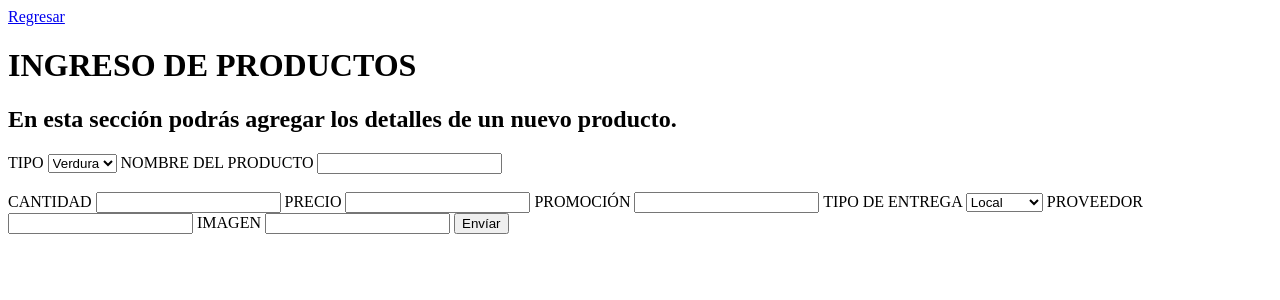
After one commit to KristalPalma/ORGATITO, a PHP site: page /content/AdminProductos/agregar.php in a window 1280 px wide. The commit adds this page. Shown: the top 300 px of the page. Run offline with PHP 8.4, Linux system fonts and the light colour scheme.

Commit message:
CAMBIOS PARA FUNCION PROVEEDORES

```diff
--- /dev/null
+++ b/content/AdminProductos/agregar.php
@@ -0,0 +1,94 @@
+<?php
+
+include '../conexion.php';
+
+$conexion= $con;
+
+$errores = [];
+
+if ($_SERVER['REQUEST_METHOD'] === 'POST') {
+    $tipo = $_POST['tipo'];
+    $nombre = $_POST['nombre'];
+    $cantidad = $_POST['cantidad'];
+    $precio = $_POST['precio'];
+    $promocion = $_POST['promocion'];
+    $entrega = $_POST['entrega'];
+    $proveedor = $_POST['proveedor'];
+    $imagen = $_POST['imagen'];
+
+
+    $peticionInsertar = "INSERT INTO productos (tipo, nombre, cantidad, precio, promocion, entrega, proveedor, imagen)
+    VALUES ('$tipo','$nombre','$cantidad','$precio','$promocion','$entrega','$proveedor','$imagen')";
+
+if (mysqli_query($conexion, $peticionInsertar)) {
+    echo "ACTUALIZACION COMPLETA";
+    header("location: ./MENSAJES/exitoso.html ");
+
+    exit();
+} else {
+   echo "no se pudo actualizar";
+}
+
+    }
+
+?>
+
+<!DOCTYPE html>
+<html lang="en">
+
+<head>
+    <meta charset="UTF-8">
+    <meta name="viewport" content="width=device-width, initial-scale=1.0">
+    <title>Agregar Productos</title>
+</head>
+
+<body>
+
+    <a href="./OpcionesProductos.html">Regresar</a>
+    <?php foreach ($errores as $error): ?>
+        <div style="background-color: black; color: red;"><?php echo $error ?></div>
+    <?php endforeach ?>
+
+
+
+    <h1>INGRESO DE PRODUCTOS</h1>
+    <h2>En esta sección podrás agregar los detalles de un nuevo producto.</h2>
+    <form action="agregar.php" method="POST">
+
+
+         <label for="">TIPO</label>
+        <select name ="tipo" >
+            <option value = "">Verdura</option>
+            <option value = "">Fruta</option>
+        </select>
+
+        <label for="">NOMBRE DEL PRODUCTO</label>
+        <input type="text" name="nombre">
+        <br></br>
+
+        <label for="">CANTIDAD</label>
+        <input type="int" name="cantidad">
+
+        <label for="">PRECIO</label>
+        <input type="number" name="precio">
+
+        <label for="">PROMOCIÓN</label>
+        <input type="int" name="promocion">
+
+        <label for="">TIPO DE ENTREGA</label>
+        <select name ="tipo" >
+            <option value = "">Local</option>
+            <option value = "">Domicilio</option>
+        </select>
+
+        <label for="">PROVEEDOR</label>
+        <input type="text" name="proveedor">
+
+        <label for="">IMAGEN</label>
+        <input type="text" name="imagen">
+
+        <input type="submit" value="Envíar">
+    </form>
+</body>
+
+</html>
--- /dev/null
+++ b/content/conexion.php
@@ -0,0 +1,5 @@
+<?php
+
+$con = mysqli_connect('localhost','root','', 'orgatito');
+
+?>
--- a/index.html
+++ b/index.html
@@ -9,5 +9,7 @@
 </head>
 <body>
     <p>holi mundito xd</p>
+
+    <a href="content/inicioproveedor.html">VISTA PROVEEDOR</a>
 </body>
 </html>
```
Also changed, not shown: content/AdminProductos/MENSAJES/exitoso.html (added, +12 -0 lines), content/AdminProductos/OpcionesProductos.html (added, +18 -0 lines), content/OpcionesProductos.html (deleted, +0 -21 lines), content/crear.php (deleted, +0 -123 lines), content/inicioproveedor.html (added, +18 -0 lines), styles/global.css (+29 -2 lines), content/AdminProductos/actualizar.html (added), content/AdminProductos/eliminar.html (added).
